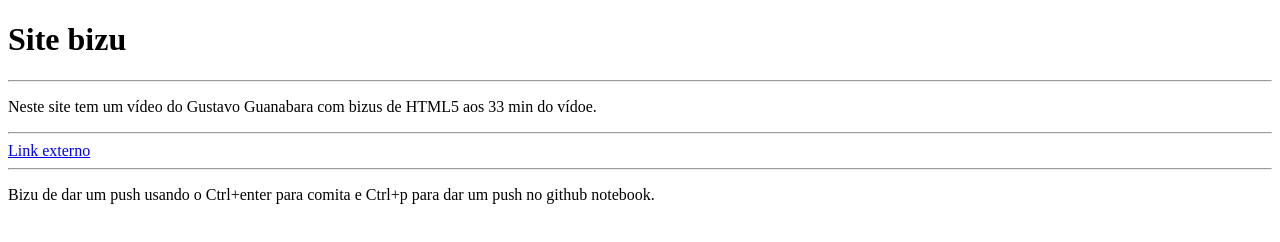
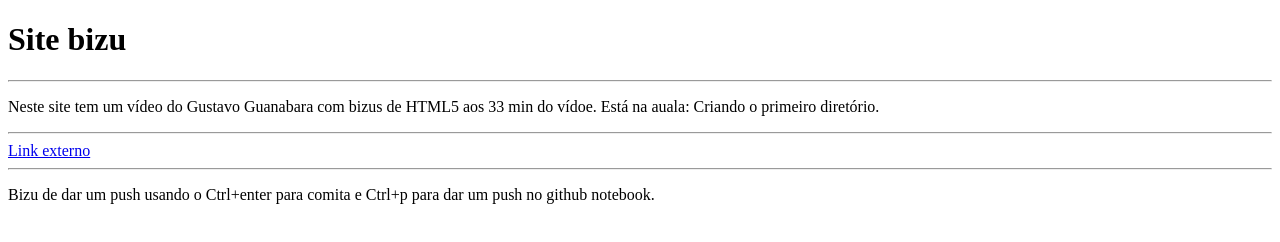
Before and after one commit to jrsc-teacher/projeto_git, a plain HTML site: page site_exemplo/index.html in a window 1280 px wide. Drawn offline with Linux system fonts and the light colour scheme.

Commit message:
Mais detalhes

```diff
--- a/site_exemplo/index.html
+++ b/site_exemplo/index.html
@@ -9,7 +9,7 @@
 <body>
     <h1>Site bizu</h1>
     <hr>
-    <p>Neste site tem um vídeo do Gustavo Guanabara com bizus de HTML5 aos 33 min do vídoe.</p>
+    <p>Neste site tem um vídeo do Gustavo Guanabara com bizus de HTML5 aos 33 min do vídoe. Está na auala: Criando o primeiro diretório.</p>
     <hr>
     <a href="https://www.cursoemvideo.com/curso/curso-de-git-e-github/aulas/aulas-de-git-e-github/modulos/criando-o-primeiro-repositorio-curso-de-git-e-github/" target="_blank">Link externo</a>
     <hr>
```
